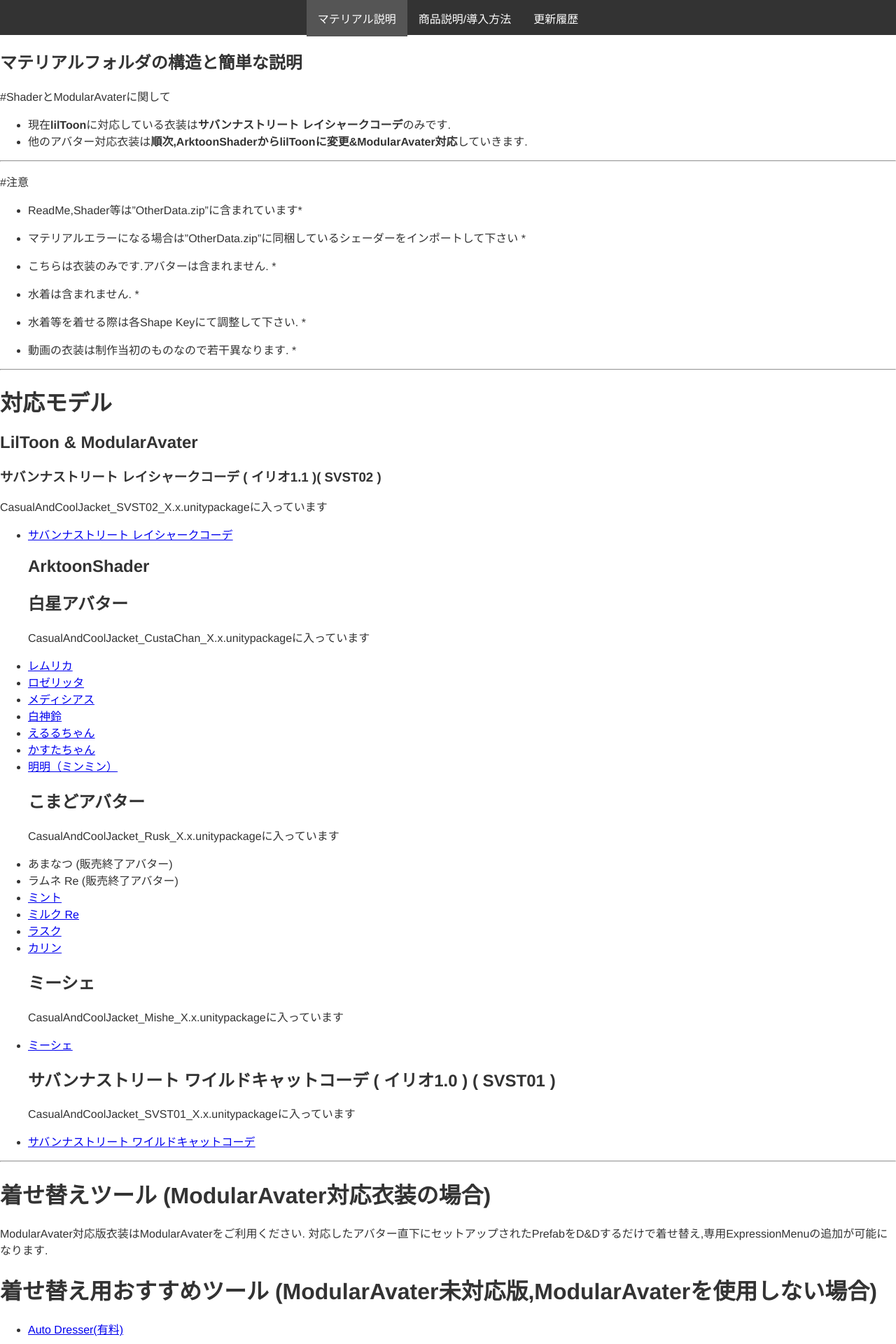
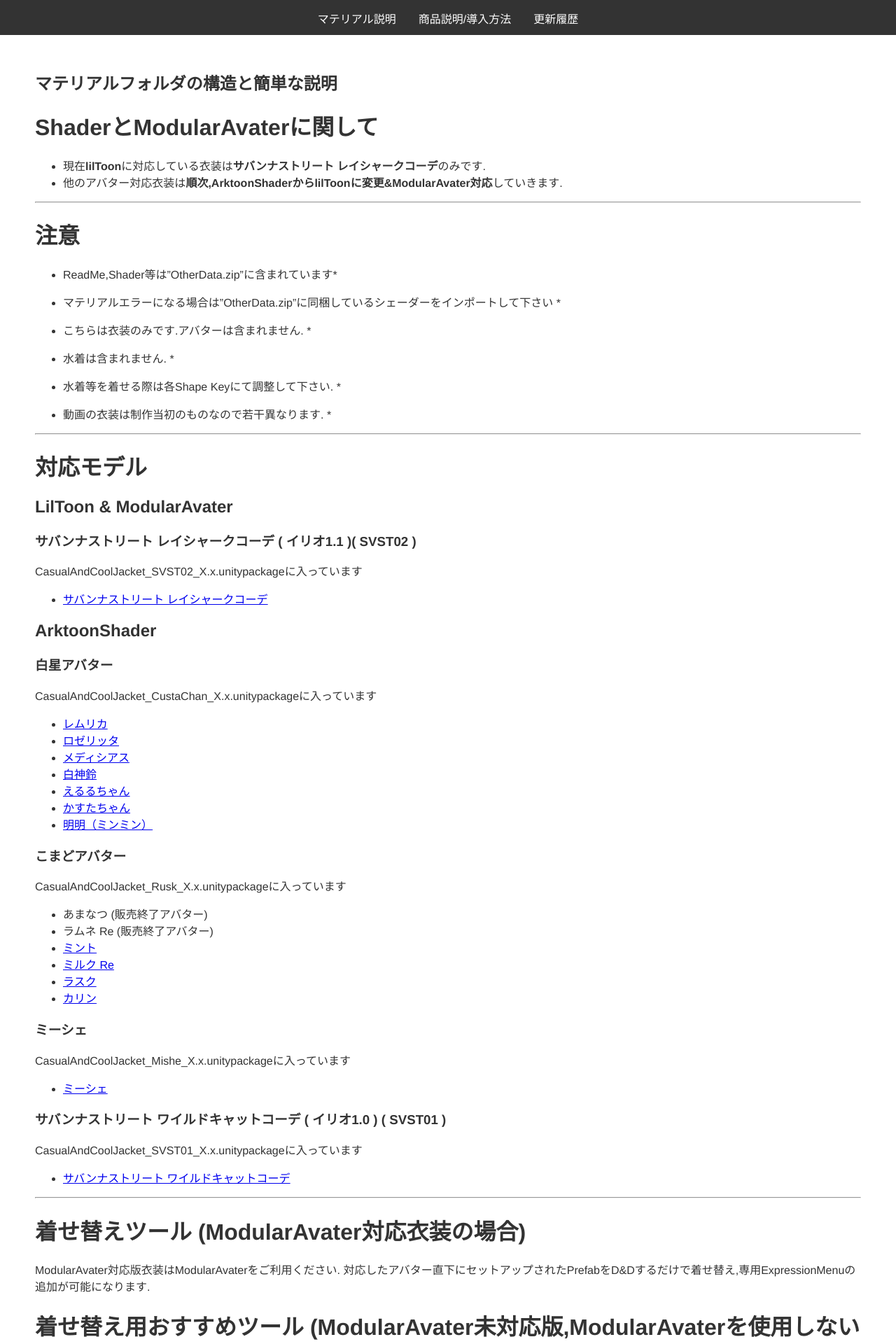
Before and after one commit to KLJP01/CasualAndCoolJacketManual, a Jekyll site: the page built from getting-started.md, in a window 1280 px wide. Shown: the top 1920 px of the page at 70% size. Built offline with Jekyll 4.4.1, drawn with Linux system fonts in a browser that asks for light colours; our own code applies the rules of GitHub Pages for plain Markdown files; some of the changed text lies outside the part shown.

Commit message:
:sparkles: new

```diff
--- a/CSS/style.css
+++ b/CSS/style.css
@@ -1,4 +1,6 @@
-/* 全体のスタイル */
+/* ------------------------
+◆ body
+---------------------------*/
 body {
     font-family: 'Helvetica Neue', sans-serif;
     background-color: #fff;
@@ -6,9 +8,16 @@ body {
     margin: 0;
     padding: 0;
 }
-  /* ------------------------
-  ◆ header
-  ---------------------------*/
+
+/* ------------------------
+◆ main
+---------------------------*/
+main{
+    margin: 50px;
+}
+/* ------------------------
+◆ header
+---------------------------*/
 nav {
     text-align: center;
     background-color: #333;
--- /dev/null
+++ b/_includes/doc_nav.html
@@ -0,0 +1,5 @@
+<ul>
+    <li class="{% if title == 'サンプル' %}active{% endif %}"><a href={{ /index.html" | relative_url }}>マテリアル説明</a></li>
+    <li><a href={{ "/getting-started.html" | relative_url }}>商品説明/導入方法</a></li>
+    <li><a href={{ "/history.html" | relative_url }}>更新履歴</a></li>
+</ul>
--- a/_layouts/default.html
+++ b/_layouts/default.html
@@ -6,15 +6,13 @@
 </head>
 <body>
   <nav>
-    <ul>
-      <li class="active"><a href="index.html">マテリアル説明</a></li>
-      <li><a href="getting-started.html">商品説明/導入方法</a></li>
-      <li><a href="">更新履歴</a></li>
-    </ul>
+    {% include doc_nav.html %}
   </nav>
+  <main>
     <h2>マテリアルフォルダの構造と簡単な説明</h2>
     <div id="content">
         {{ content }}
     </div>
+  </main>
 </body>
 </html>
--- a/getting-started.md
+++ b/getting-started.md
@@ -3,13 +3,13 @@ layout: default
 ---
 
 
-#ShaderとModularAvaterに関して
+# ShaderとModularAvaterに関して
 * 現在**lilToon**に対応している衣装は**サバンナストリート レイシャークコーデ**のみです.
 * 他のアバター対応衣装は**順次,ArktoonShaderからlilToonに変更&ModularAvater対応**していきます.
 
 ---
 
-#注意
+# 注意
 * ReadMe,Shader等は"OtherData.zip"に含まれています*
 
 * マテリアルエラーになる場合は"OtherData.zip"に同梱しているシェーダーをインポートして下さい *
@@ -29,8 +29,9 @@ layout: default
 ### サバンナストリート レイシャークコーデ ( イリオ1.1 )( SVST02 )
 CasualAndCoolJacket_SVST02_X.x.unitypackageに入っています
 - [ サバンナストリート レイシャークコーデ ]( https://avatarchan.booth.pm/items/3964062 )
+
 ## ArktoonShader
-## 白星アバター
+### 白星アバター
 CasualAndCoolJacket_CustaChan_X.x.unitypackageに入っています
 - [ レムリカ ]( https://hakusei-avatar.booth.pm/items/1323709 )
 - [ ロゼリッタ ]( https://hakusei-avatar.booth.pm/items/3186170 )
@@ -39,7 +40,8 @@ CasualAndCoolJacket_CustaChan_X.x.unitypackageに入っています
 - [ えるるちゃん ]( https://hakusei-avatar.booth.pm/items/2486319 )
 - [ かすたちゃん ]( https://hakusei-avatar.booth.pm/items/1795010 )
 - [ 明明（ミンミン） ]( https://hakusei-avatar.booth.pm/items/3695081 )
-## こまどアバター
+
+### こまどアバター
 CasualAndCoolJacket_Rusk_X.x.unitypackageに入っています
 - あまなつ (販売終了アバター)
 - ラムネ Re (販売終了アバター)
@@ -47,10 +49,12 @@ CasualAndCoolJacket_Rusk_X.x.unitypackageに入っています
 - [ ミルク Re ]( https://komado.booth.pm/items/2953391 )
 - [ ラスク ]( https://booth.pm/ja/items/2559783 )
 - [ カリン ]( https://komado.booth.pm/items/3470989 )
-## ミーシェ
+
+### ミーシェ
 CasualAndCoolJacket_Mishe_X.x.unitypackageに入っています
 - [ ミーシェ ]( https://booth.pm/ja/items/1256087 )
-## サバンナストリート ワイルドキャットコーデ ( イリオ1.0 ) ( SVST01 )
+
+### サバンナストリート ワイルドキャットコーデ ( イリオ1.0 ) ( SVST01 )
 CasualAndCoolJacket_SVST01_X.x.unitypackageに入っています
 - [ サバンナストリート ワイルドキャットコーデ ]( https://avatarchan.booth.pm/items/3188683 )
 
@@ -96,7 +100,7 @@ ModularAvater対応版衣装はModularAvaterをご利用ください.
    後からアバターをインポートする場合,アバターに同梱しているシェーダーが古い可能性があり,ジャケットのシェーダーが正しく表示されなくなることがあります.
    **その場合は,別途同梱しているシェーダーを上書きインポートするか,先にアバターをインポートしておいてください.**
    **シェーダーが正しく反映されない場合は,"OtherData.zip"に含まれるシェーダーをインポートしてください.**
-2. SceneにCustaChanのPrefabと"KL_SHOP > CusualAndCoolJacket > Prefab > CustaChan"内にあるPrefabを,必要であればMaterialフォルダ内のマテリアルを好きな組み合わせで適用してください.
+2. SceneにCustaChanのPrefabと**KL_SHOP > CusualAndCoolJacket > Prefab > CustaChan**内にあるPrefabを,必要であればMaterialフォルダ内のマテリアルを好きな組み合わせで適用してください.
 3. アバターとジャケットで右クリック → Unpack Prefab
 4. CustaChanのRootNode配下にある"Hoodie","HoodleCap"を削除,または非表示にする.BodyもFullBodyのテクスチャに変更.シェイプキーで肩など隠している場合は表示させましょう.
 5. (Auto Dresserを使わない場合) ウェアのボーンをそれぞれ,アバターの同名ボーンの中に移動させる.(指のボーンにはウェイトが乗ってないので入れ子にしなくて大丈夫です)
```
Also changed, not shown: other parts of getting-started.md (+0 -21 lines), history.md (added, +23 -0 lines), index.md (+1 -0 lines).
